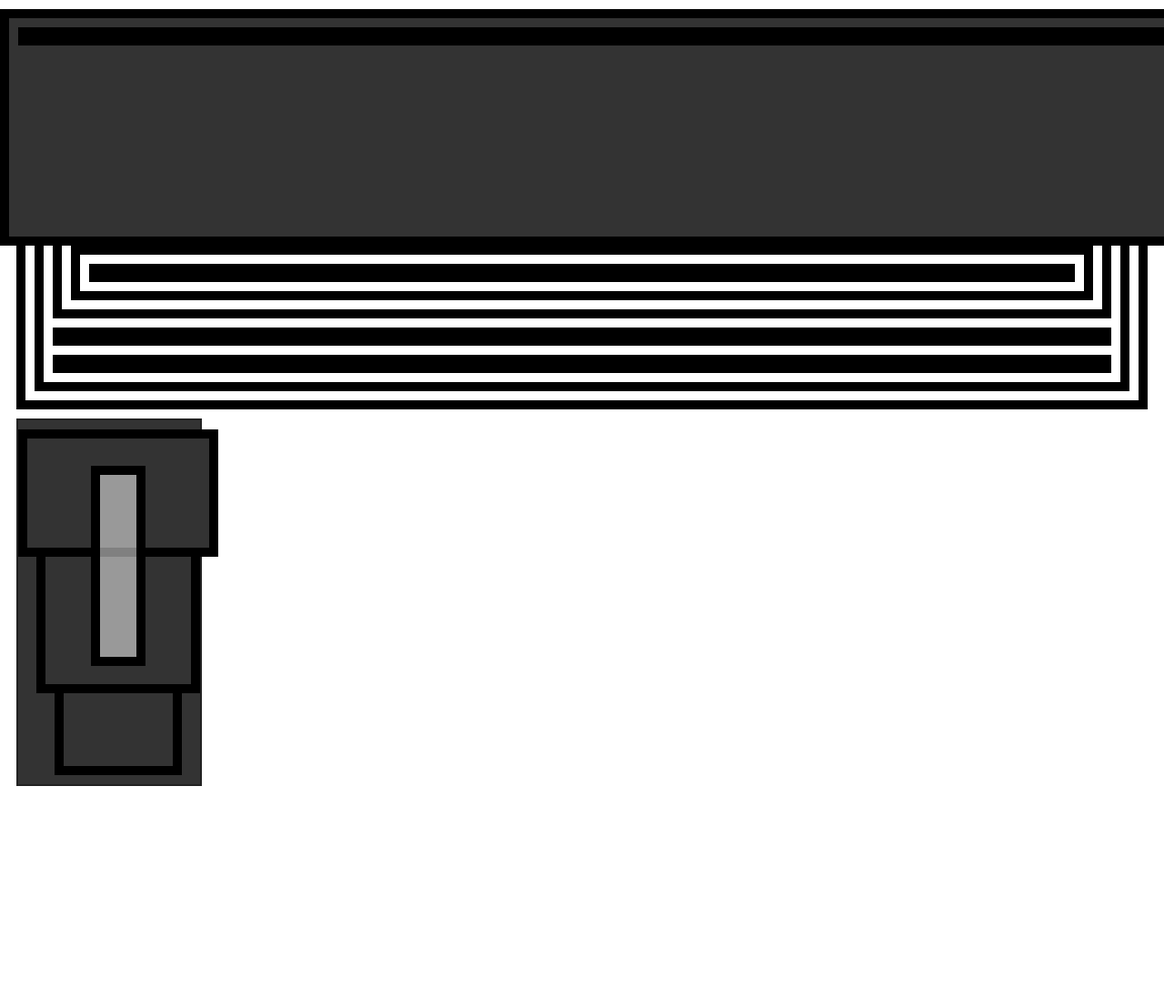
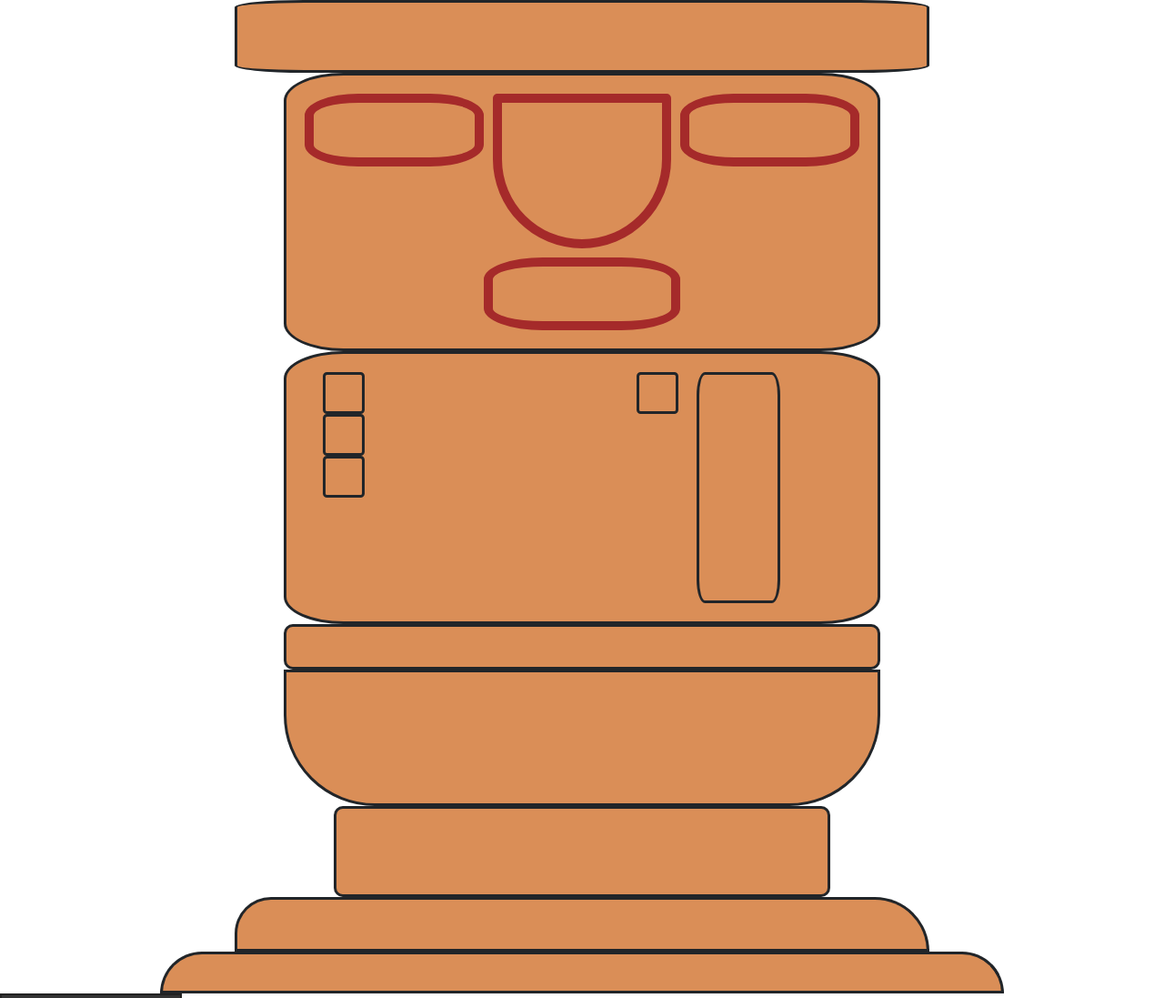
Before and after one commit to egmerlo/egmerlo.github.io, a plain HTML site: page index.html in a window 1280 px wide. Shown: the top 1097 px of the page at 91% size. Before the commit the page ends 874 px from the top, so only its background shows below. Drawn offline with nearby package versions, Linux system fonts and the light colour scheme.

Commit message:
Add files via upload

```diff
--- a/estilos.css
+++ b/estilos.css
@@ -13,16 +13,6 @@
             background-color: #333;
             position: relative;
             border: 2px solid #222;
-        }
-        .base {
-            width: 60%;
-            height: 30%;
-            background-color: #333;
-            position: absolute;
-            bottom: 0;
-            left: 50%;
-            transform: translateX(-50%);
-            z-index: 1;
         }
         .middle {
             width: 80%;
@@ -54,8 +44,73 @@
             transform: translateX(-50%);
             z-index: 4;
         }
-        div{
+        .grueso{
+            border: 50px;
+            border-style: solid;
+            border-color: black;
+            padding: 20px;
+            background: rgb(218, 142, 87);
+            border-radius: 10%;
+            width:60%; display:inline-block; border:solid;
+
+        }
+        .circle {
+            border:10px;
+            border-color: brown;
+            border-style: solid;
+            background: rgb(218, 142, 87);
+            border-radius: 30%;
+            width: 70px;
+            height: 70px;
+            padding: 30px;
+            /*border-bottom: 10px;
+            border-bottom-style: solid;
+            border-bottom-color: white;*/
+        }
+        .cuerpo {
+
+            width: 60%;
+            height: 300px;
+        }
+
+        .semicirculo2{
+            width: 85%;
+            border-radius: 100px 100px 0 0;
+        }
+        .pantorrilla{
+            width: 60%;
+            height: 150px;
+            border-radius: 0 0 100px 100px;
+        }
+        .pies{
+            width: 70%;
+            height: 60px;
+            border-radius: 100px 150px 0 0;
+        }
+        .cuadrado{
+            width: 50%;
+            height: 100px;
+            border-radius: 10px 10px 10px 10px ;
+        }
+        .cintura{
+            width: 60%;
+            height: 50px;
+            border-radius: 10px 10px 10px 10px ;
+        }
+        .nariz{
             margin: 10px;
-            border: 10px;
+            border:10px;
+            border-color: brown;
             border-style: solid;
+            background: rgb(218, 142, 87);
+            border-radius: 5px 5px 100px 100px;
+            width: 50px;
+            height: 170px;
+            padding: 30px;
+
         }
+        .cabeza{
+            width: 70%;
+            height: 80px;
+            border-radius: -100px 300px 10px 0;
+        }
--- a/index.html
+++ b/index.html
@@ -1,43 +1,89 @@
 <!DOCTYPE html>
 <html lang="en">
+
 <head>
     <meta charset="UTF-8">
     <meta name="viewport" content="width=device-width, initial-scale=1.0">
     <title>Monolito de Bennett</title>
     <link rel="stylesheet" href="estilos.css">
+    <link href="https://cdn.jsdelivr.net/npm/bootstrap@5.2.3/dist/css/bootstrap.min.css" rel="stylesheet"
+        integrity="sha384-rbsA2VBKQhggwzxH7pPCaAqO46MgnOM80zW1RWuH61DGLwZJEdK2Kadq2F9CUG65" crossorigin="anonymous">
+</head>
 
-</head>
 <body>
     <div class="container">
 
         <div class="row">
             <div class="col">
-                <div class="row top">
+                <center>
+                    <div class="container-sm">
+                        <div class="row grueso cabeza">
+                        </div>
+                        <div class="row grueso">
+                            <div class="col">
+                                <div class="row">
                                     <div class="col"></div>
                                 </div>
                                 <div class="row">
                                     <div class="col"></div>
                                 </div>
                                 <div class="row">
+                                    <div class="col circle"></div>
+                                    <div class="col nariz"></div>
+                                    <div class="col circle"></div>
+                                </div>
+                                <div class="row">
+                                    <div class="col"></div>
+                                    <div class="col circle"></div>
+                                    <div class="col"></div>
+                                </div>
+                            </div>
+                        </div>
+                        <div class="row grueso cuerpo">
+                            <div class="col">
+                                <div class="row grueso"></div>
+                                <div class="row grueso"></div>
+                                <div class="row"></div>
+                                <div class="row grueso"></div>
+                            </div>
                             <div class="col"></div>
                             <div class="col"></div>
                             <div class="col"></div>
+                            <div class="col ">
+                                <div class="row grueso"></div>
                             </div>
-                <div class="row">
+                            <div class="col grueso"></div>
                             <div class="col"></div>
                         </div>
+                        <div class="row grueso cintura">
                         </div>
-            <div class="col"></div>
-            <div class="col"></div>
+                        <div class="row grueso pantorrilla">
+                        </div>
+                        <div class="row grueso cuadrado">
+                        </div>
+                        <div class="row grueso pies">
+                        </div>
+                        <div class="row grueso semicirculo2">
                         </div>
                     </div>
+                </center>
+
+            </div>
+        </div>
+    </div>
+
     <div class="monolith">
+        <div class="base"></div>
+        <div class="middle"></div>
         <div class="top"></div>
-        <div class="middle"></div>
-        <div class="base"></div>
-
-
         <div class="shine"></div>
     </div>
+    <script src="https://cdn.jsdelivr.net/npm/@popperjs/core@2.11.6/dist/umd/popper.min.js"
+        integrity="sha384-oBqDVmMz9ATKxIep9tiCxS/Z9fNfEXiDAYTujMAeBAsjFuCZSmKbSSUnQlmh/jp3"
+        crossorigin="anonymous"></script>
+    <script src="https://cdn.jsdelivr.net/npm/bootstrap@5.2.3/dist/js/bootstrap.min.js"
+        integrity="sha384-cuYeSxntonz0PPNlHhBs68uyIAVpIIOZZ5JqeqvYYIcEL727kskC66kF92t6Xl2V"
+        crossorigin="anonymous"></script>
 </body>
+
 </html>
```
Lines whose indentation alone changed are shown as unchanged.
